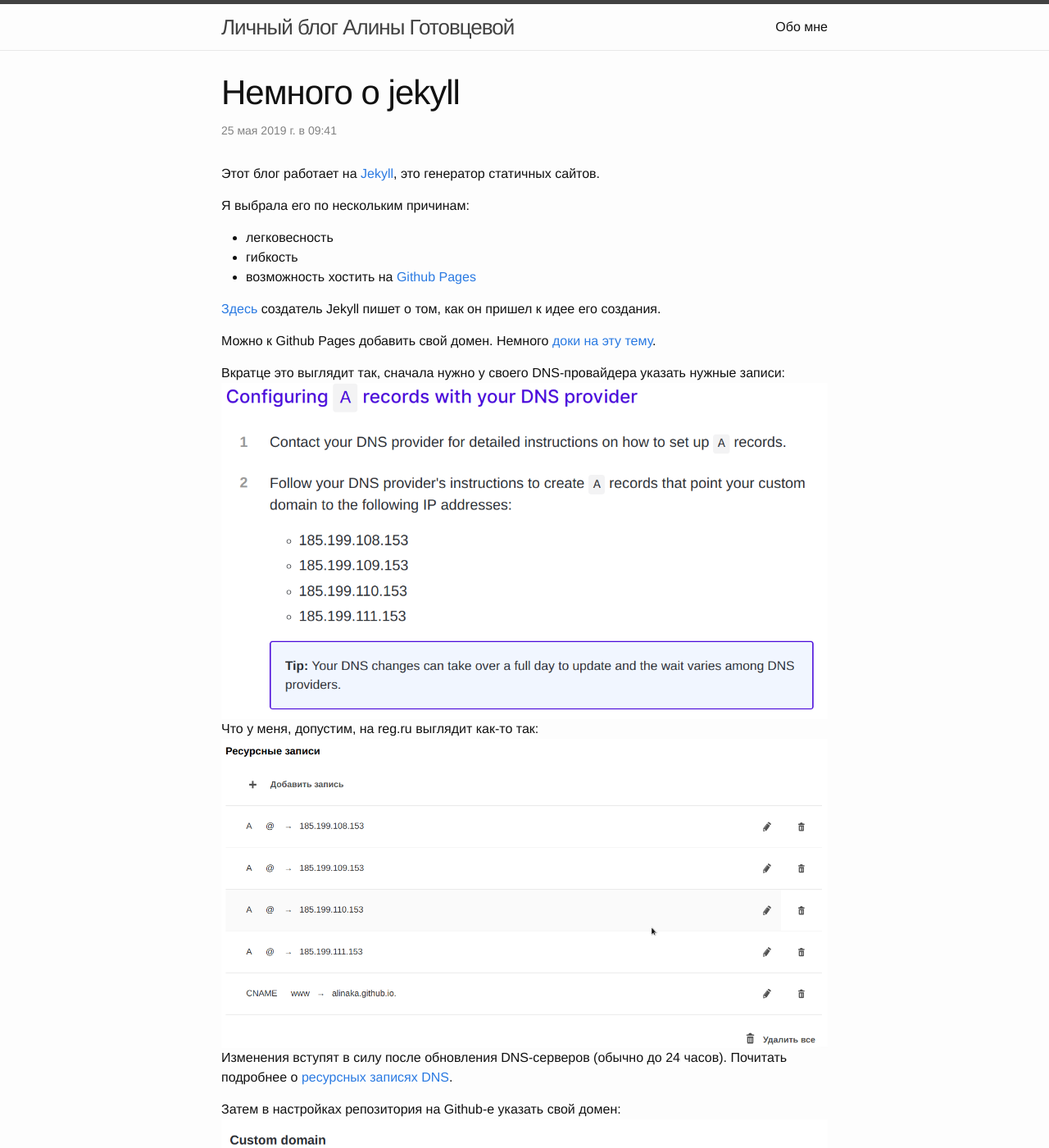
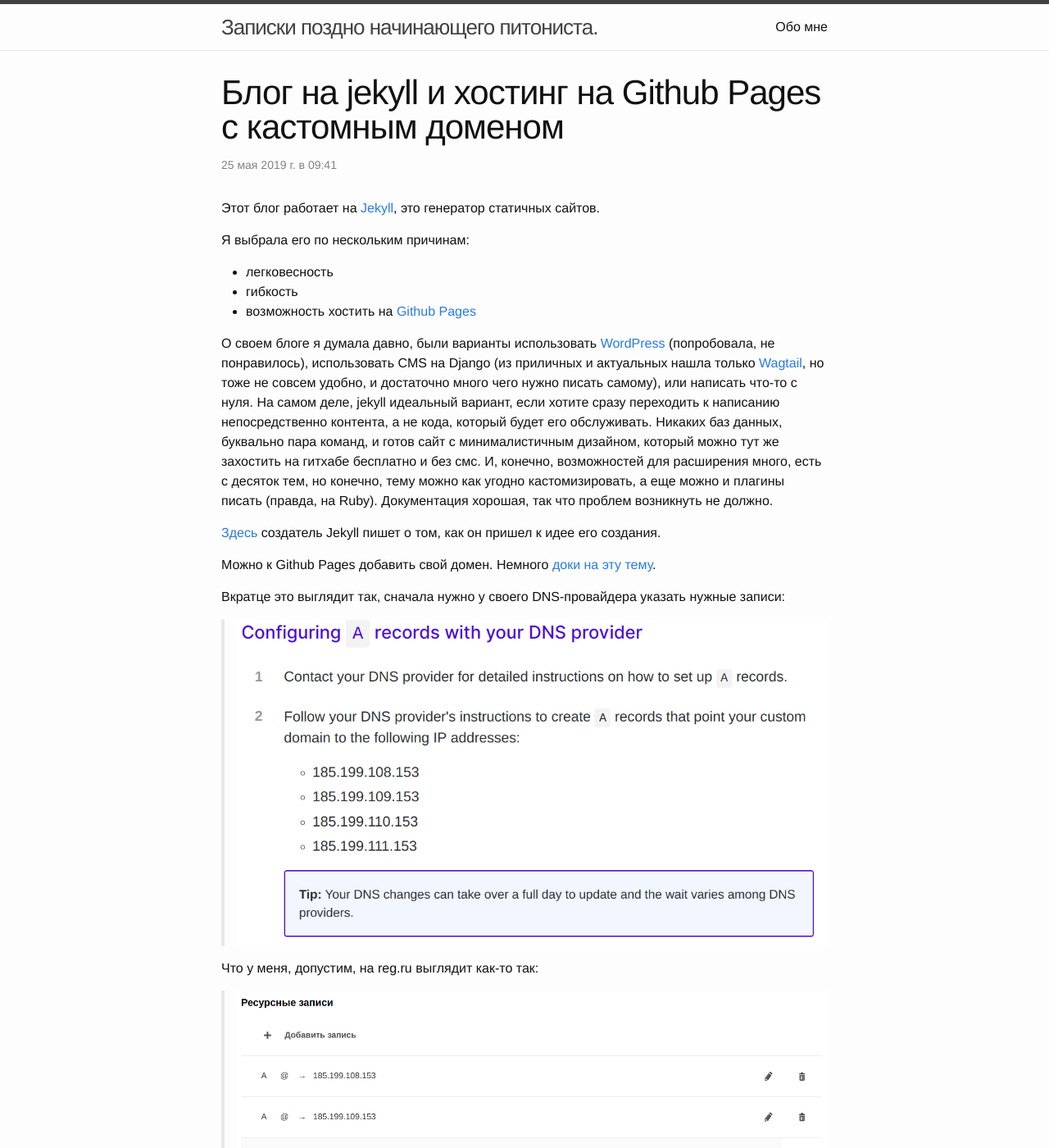
Before and after one commit to alinaka/alinaka.github.io, a Jekyll site: the page built from _posts/2019-05-25-welcome-to-jekyll.markdown, in a window 1280 px wide and 1400 px high. Shown: the whole window at 82% size. Built offline with Jekyll 4.4.1, drawn with Linux system fonts in a browser that asks for light colours; some of the changed text lies outside the part shown.

Commit message:
edited first post and configs

```diff
--- a/_config.yml
+++ b/_config.yml
@@ -6,10 +6,10 @@
 # 'jekyll serve'. If you change this file, please restart the server process.
 
 # Site settings
-title: Личный блог Алины Готовцевой
+title: Записки поздно начинающего питониста.
 email: your-email@domain.com
 description: > # this means to ignore newlines until "baseurl:"
-  Начинающий разработчик. Обо всем, что мне интересно, и чему я учусь.
+  Немного про то, как и чему учусь каждый (почти) день.
 baseurl: "" # the subpath of your site, e.g. /blog
 url: "http://yourdomain.com" # the base hostname & protocol for your site
 github_username:  alinaka
--- a/_posts/2019-05-25-welcome-to-jekyll.markdown
+++ b/_posts/2019-05-25-welcome-to-jekyll.markdown
@@ -1,7 +1,7 @@
 ---
 layout: post
 permalink: "/jekyll-custom-domain-on-github-pages"
-title:  "Немного о jekyll"
+title:  "Блог на jekyll и хостинг на Github Pages с кастомным доменом"
 date:   2019-05-25 12:41:16 +0300
 categories: jekyll
 ---
@@ -12,17 +12,23 @@
 - гибкость
 - возможность хостить на [Github Pages](https://pages.github.com/)
 
+О своем блоге я думала давно, были варианты использовать [WordPress](https://ru.wordpress.com) (попробовала, не понравилось), использовать CMS на Django (из приличных и актуальных нашла только [Wagtail](https://wagtail.io/), но тоже не совсем удобно, и достаточно много чего нужно писать самому), или написать что-то с нуля. На самом деле, jekyll идеальный вариант, если хотите сразу переходить к написанию непосредственно контента, а не кода, который будет его обслуживать. Никаких баз данных, буквально пара команд, и готов сайт с минималистичным дизайном, который можно тут же захостить на гитхабе бесплатно и без смс. И, конечно, возможностей для расширения много, есть с десяток тем, но конечно, тему можно как угодно кастомизировать, а еще можно и плагины писать (правда, на Ruby). Документация хорошая, так что проблем возникнуть не должно.
+
 [Здесь](https://tom.preston-werner.com/2008/11/17/blogging-like-a-hacker.html) создатель Jekyll пишет о том, как он пришел к идее его создания.
 
 Можно к Github Pages добавить свой домен. Немного [доки на эту тему](https://help.github.com/en/articles/quick-start-setting-up-a-custom-domain).
 
 Вкратце это выглядит так, сначала нужно у своего DNS-провайдера указать нужные записи:
-![Configuring A records with your DNS provider](/assets/img/Screenshot-2019-05-25-14:18:16.png)
+
+> ![Configuring A records with your DNS provider](/assets/img/Screenshot-2019-05-25-14:18:16.png)
+
 Что у меня, допустим, на reg.ru выглядит как-то так:
-![Настройка ресурсных записей DNS на reg.ru](/assets/img/Screenshot-2019-05-25-14:23:40.png)
-Изменения вступят в силу после обновления DNS-серверов (обычно до 24 часов).
-Почитать подробнее о [ресурсных записях DNS](https://www.reg.ru/support/dns/Nastroika-zony/chto-takoe-resursnye-zapisi-dns).
+> ![Настройка ресурсных записей DNS на reg.ru](/assets/img/Screenshot-2019-05-25-14:23:40.png)
+
 
 Затем в настройках репозитория на Github-е указать свой домен:
 ![Настройка Github Pages для использования кастомного домена](/assets/img/Screenshot-2019-05-25-14:27:15.png)
 что создает в корне репозитория файл CNAME с указанием домена.
+
+> Изменения вступят в силу после обновления DNS-серверов (обычно до 24 часов).
+> Почитать подробнее о [ресурсных записях DNS](https://www.reg.ru/support/dns/Nastroika-zony/chto-takoe-resursnye-zapisi-dns).
--- a/index.html
+++ b/index.html
@@ -3,8 +3,6 @@
 ---
 
 <div class="home">
-
-  <h1 class="page-heading">Записи</h1>
 
   <ul class="post-list">
     {% for post in site.posts %}
```
Also changed, not shown: _posts/2019-05-26-exponent-vs-factorial.markdown (deleted, +0 -7 lines), about.md (+3 -3 lines).
